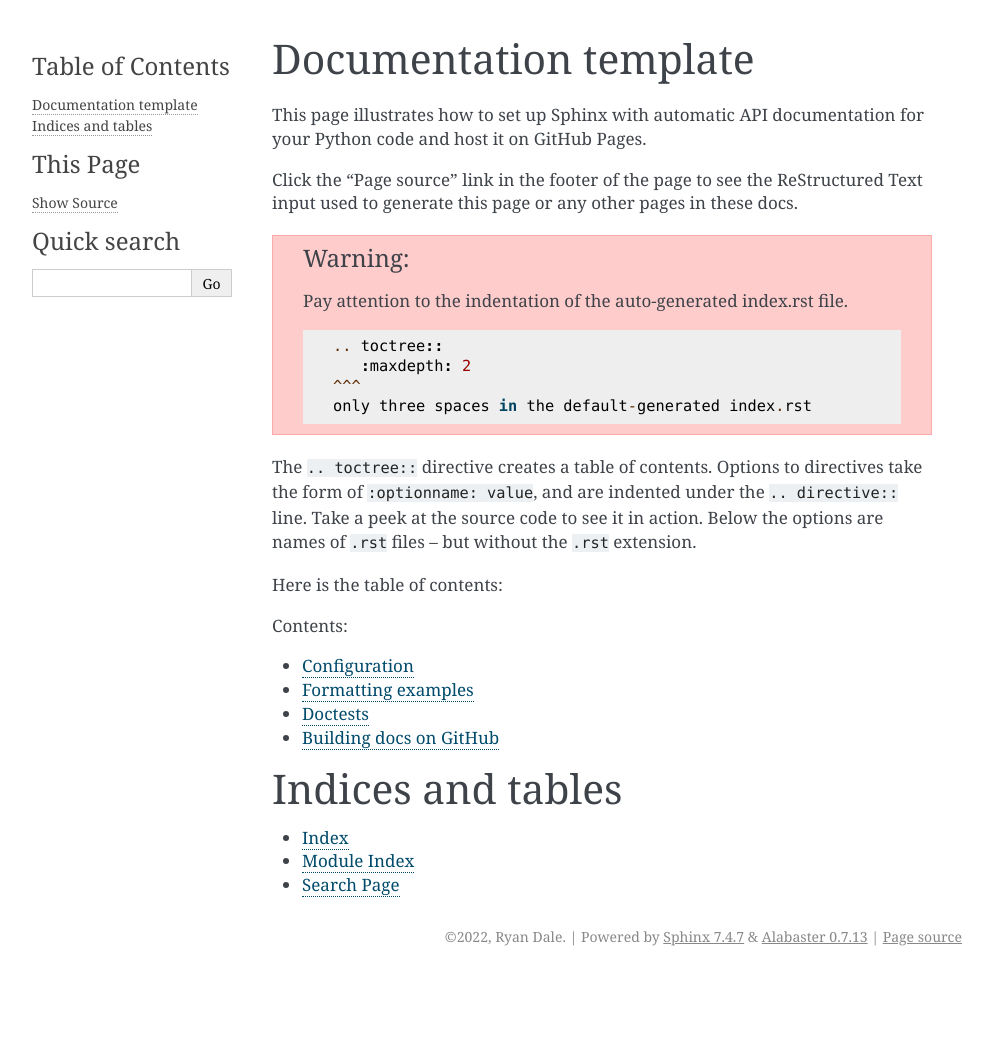
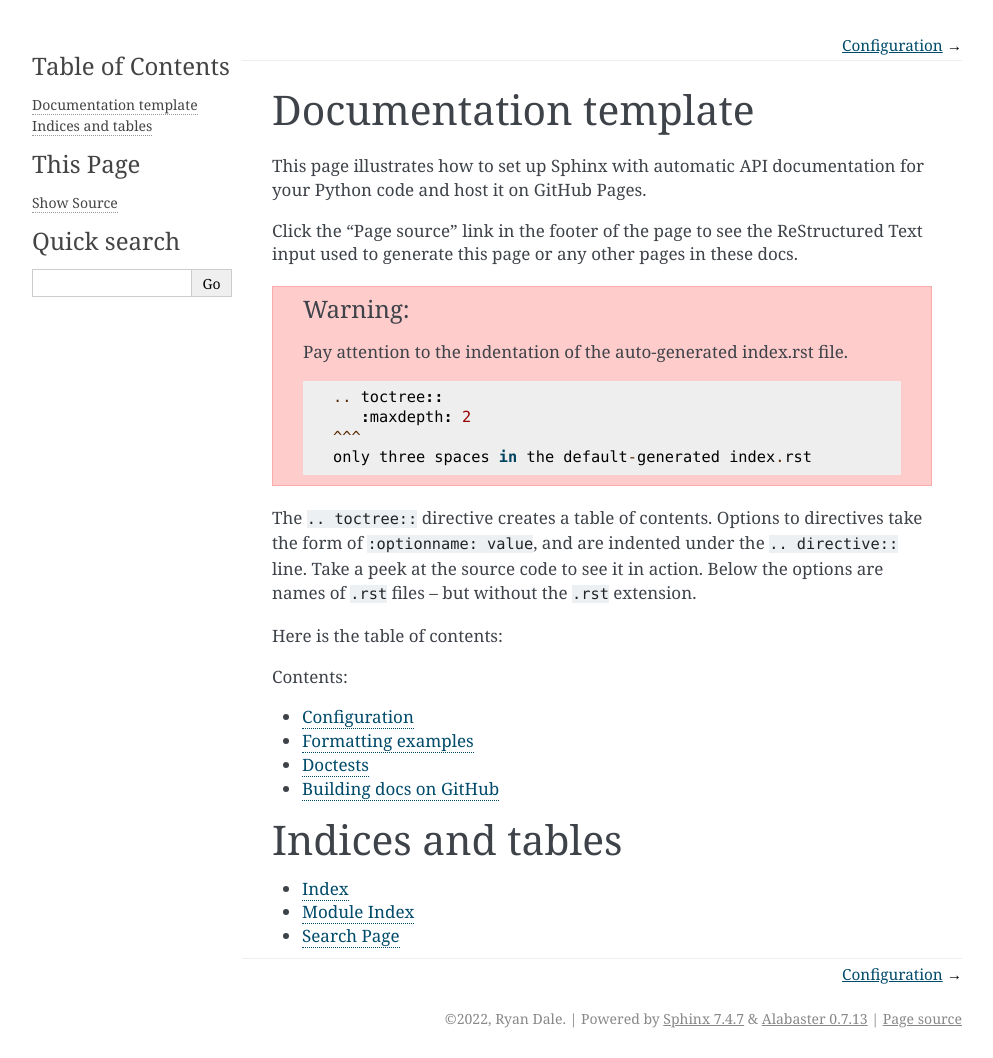
Before and after one commit to NICHD-BSPC/documentation-template, a Sphinx documentation site: the page built from doc/source/index.rst, in a window 1280 px wide. Shown: the whole page, without its empty margins (148-1141 px from the left). Built offline with Sphinx 7.4.7, drawn with Linux system fonts in a browser that asks for light colours; before the commit the page ends 976 px from its top, so only the background shows below that.

Commit message:
enable relbars for alabaster theme

```diff
--- a/doc/source/conf.py
+++ b/doc/source/conf.py
@@ -70,3 +70,7 @@ autoapi_dirs = [
 # Use both class-level and __init__-level docstrings when documenting
 # classes
 autoapi_python_class_content = 'both'
+
+html_theme_options = {
+    'show_relbars': True,
+}
```
